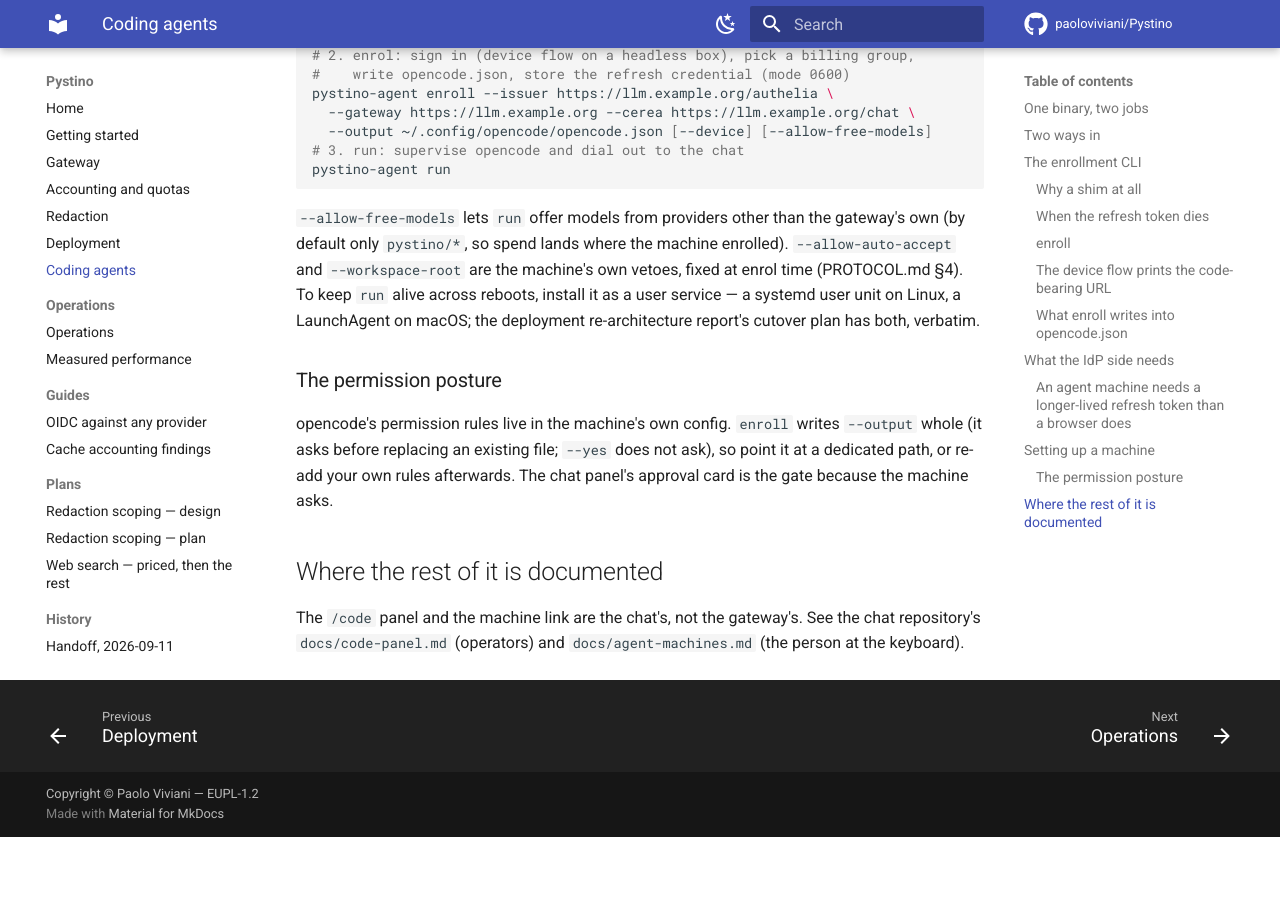
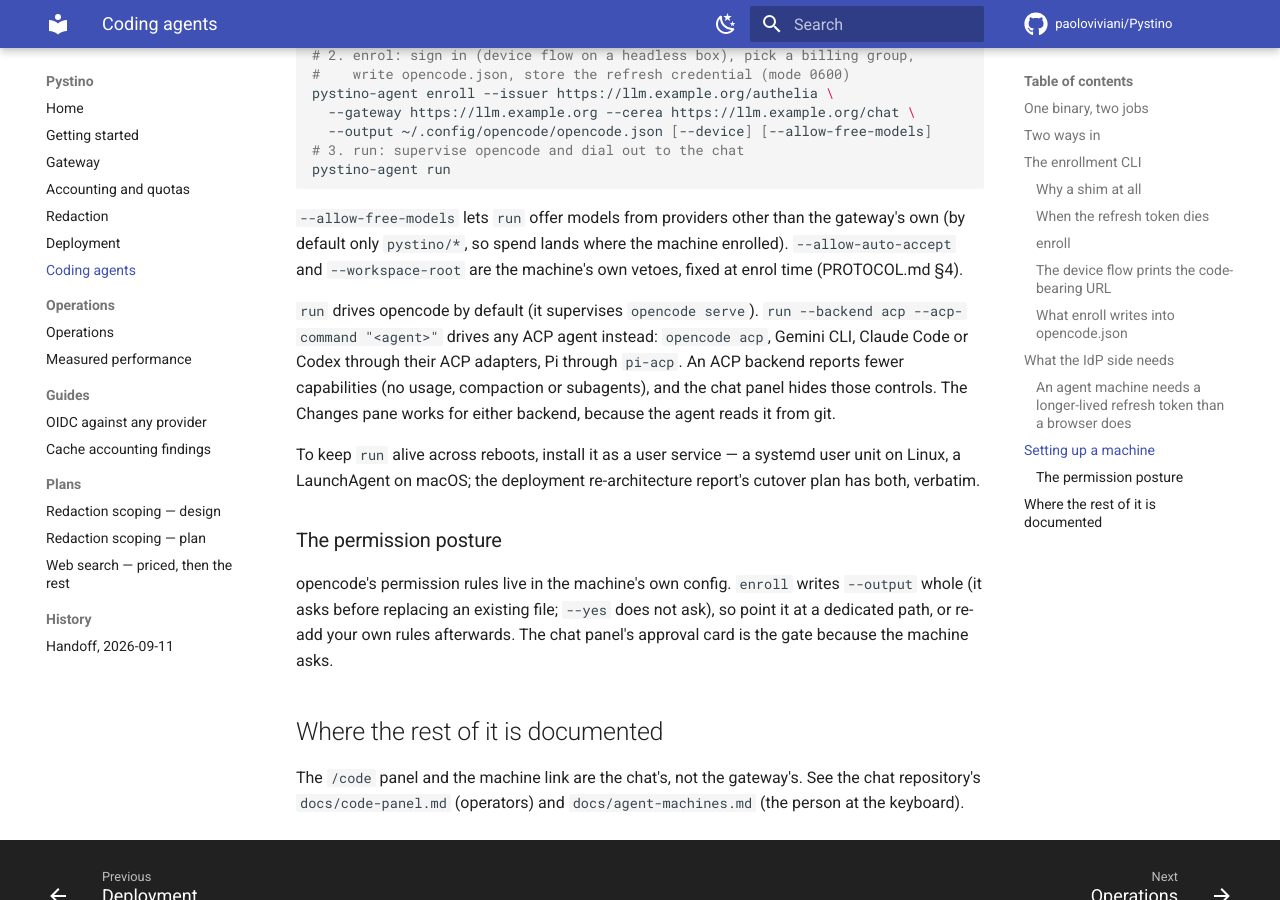
Before and after one commit to paoloviviani/Pystino, an MkDocs documentation site: the page built from docs/coding-agents.md, in a window 1280 px wide and 900 px high, scrolled down 5223 px. Built offline with MkDocs 1.6.1 and Material for MkDocs 9.7.7, drawn with Linux system fonts in a browser that asks for light colours; comment, search, counter and statistics services are not loaded; before the commit the page ends 6060 px from its top, so only the background shows below that.

Commit message:
docs: run --backend acp, and the protocol's status is implemented
coding-agents.md said nothing about driving a backend other than opencode;
PROTOCOL.md still called itself a P0 design with ADR 0086 to follow.

```diff
--- a/docs/coding-agents.md
+++ b/docs/coding-agents.md
@@ -234,7 +234,16 @@ pystino-agent run
 `--allow-free-models` lets `run` offer models from providers other than the
 gateway's own (by default only `pystino/*`, so spend lands where the machine
 enrolled). `--allow-auto-accept` and `--workspace-root` are the machine's own
-vetoes, fixed at enrol time (PROTOCOL.md §4). To keep `run` alive across
+vetoes, fixed at enrol time (PROTOCOL.md §4).
+
+`run` drives opencode by default (it supervises `opencode serve`). `run --backend
+acp --acp-command "<agent>"` drives any ACP agent instead: `opencode acp`, Gemini
+CLI, Claude Code or Codex through their ACP adapters, Pi through `pi-acp`. An ACP
+backend reports fewer capabilities (no usage, compaction or subagents), and the
+chat panel hides those controls. The Changes pane works for either backend,
+because the agent reads it from git.
+
+To keep `run` alive across
 reboots, install it as a user service — a systemd user unit on Linux, a
 LaunchAgent on macOS; the deployment re-architecture report's cutover plan has
 both, verbatim.
```
Also changed, not shown: deploy/agent/PROTOCOL.md (+1 -1 lines).
